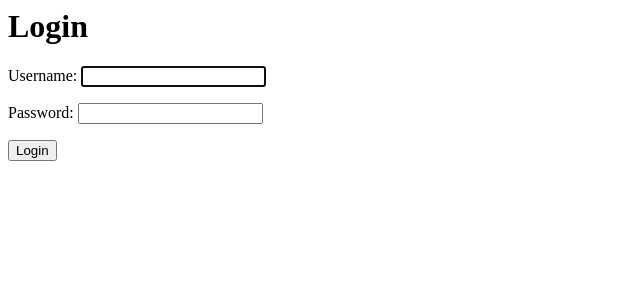
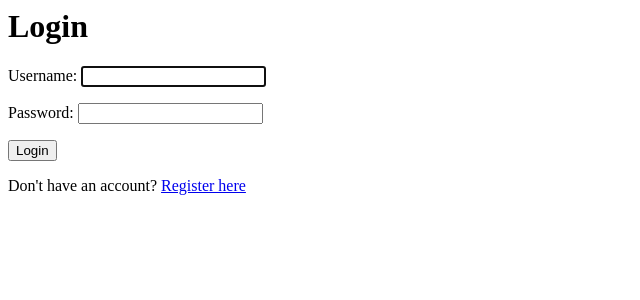
Before and after one commit to slbabin/shopping-list4, a Django app: page /login/ in a window 1280 px wide. Shown: the top 300 px of the page, without its empty margins (0-640 px from the left). Run offline with Django 3.2, Linux system fonts and the light colour scheme.

Commit message:
Create register user view. Create register template and linked to the regiser view

```diff
--- a/shoppinglistapp/templates/shoppinglistapp/login.html
+++ b/shoppinglistapp/templates/shoppinglistapp/login.html
@@ -5,3 +5,5 @@
     {{form.as_p}}
     <input type="submit" value="Login">
 </form>
+
+<p>Don't have an account? <a href="{% url 'register' %}">Register here</a></p>
--- a/shoppinglistapp/urls.py
+++ b/shoppinglistapp/urls.py
@@ -1,11 +1,12 @@
 from django.urls import path
-from .views import ShoppingList, ItemDetail, ItemCreate, ItemUpdate, ItemDelete, AppLogin
+from .views import ShoppingList, ItemDetail, ItemCreate, ItemUpdate, ItemDelete, AppLogin, PageRegister
 from django.contrib.auth.views import LogoutView
 
 
 urlpatterns = [
     path('login/', AppLogin.as_view(), name='login'),
     path('logout/', LogoutView.as_view(next_page='login'), name='logout'),
+    path('register/', PageRegister.as_view(), name='register'),
     path('', ShoppingList.as_view(), name='shopping_list'),
     path('item/<int:pk>', ItemDetail.as_view(), name='item'),
     path('item-create/', ItemCreate.as_view(), name='item-create'),
--- a/shoppinglistapp/views.py
+++ b/shoppinglistapp/views.py
@@ -1,11 +1,13 @@
 from django.shortcuts import render
 from django.views.generic.list import ListView
 from django.views.generic.detail import DetailView
-from django.views.generic.edit import CreateView, UpdateView, DeleteView
+from django.views.generic.edit import CreateView, UpdateView, DeleteView, FormView
 from django.urls import reverse_lazy
 
 from django.contrib.auth.views import LoginView
 from django.contrib.auth.mixins import LoginRequiredMixin
+from django.contrib.auth.forms import UserCreationForm
+from django.contrib.auth import login
 
 from .models import Item
 
@@ -17,6 +19,13 @@ class AppLogin(LoginView):
 
     def get_success_url(self):
         return reverse_lazy('shopping_list')
+
+
+class PageRegister(FormView):
+    template_name = 'shoppinglistapp/register.html'
+    form_class = UserCreationForm
+    redirect_authenticated_user = True
+    success_url = reverse_lazy('shopping_list')
 
 
 class ShoppingList(LoginRequiredMixin, ListView):
```
Also changed, not shown: shoppinglistapp/templates/shoppinglistapp/register.html (added, +9 -0 lines), db.sqlite3.
